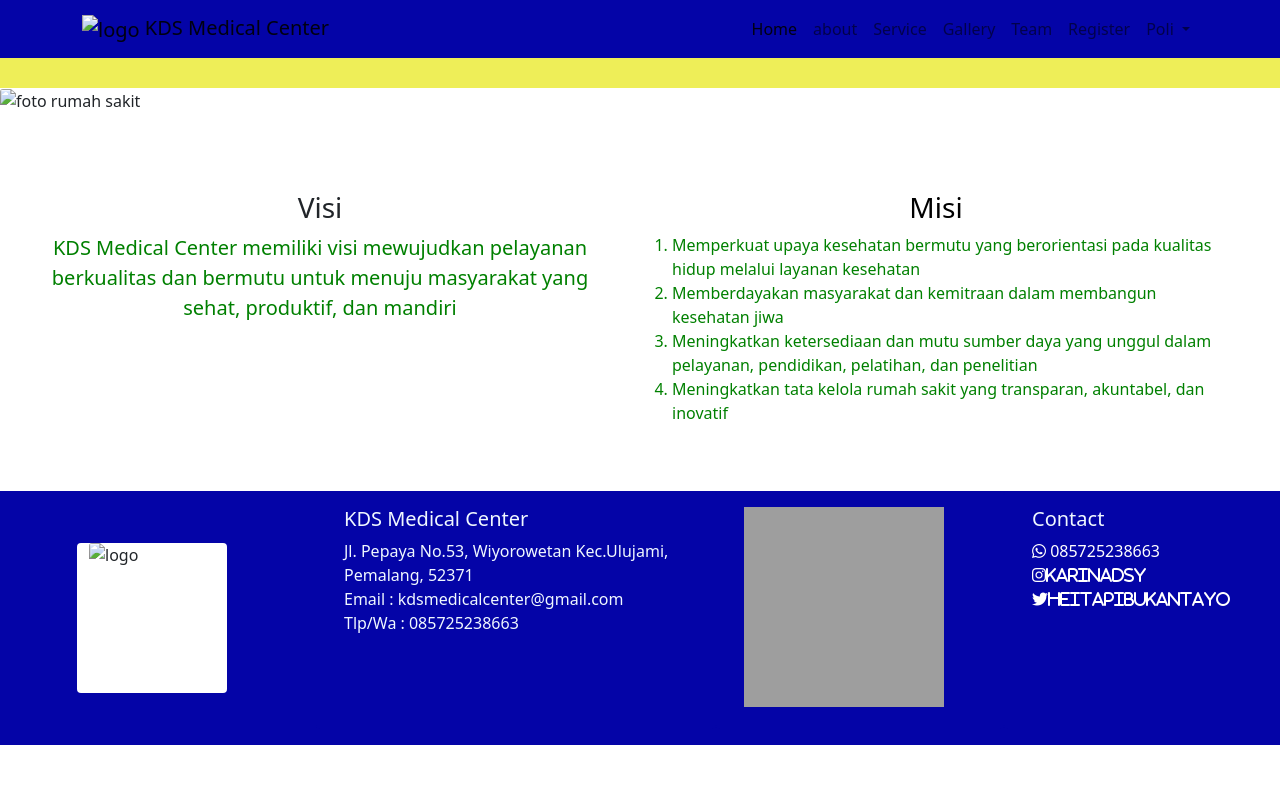
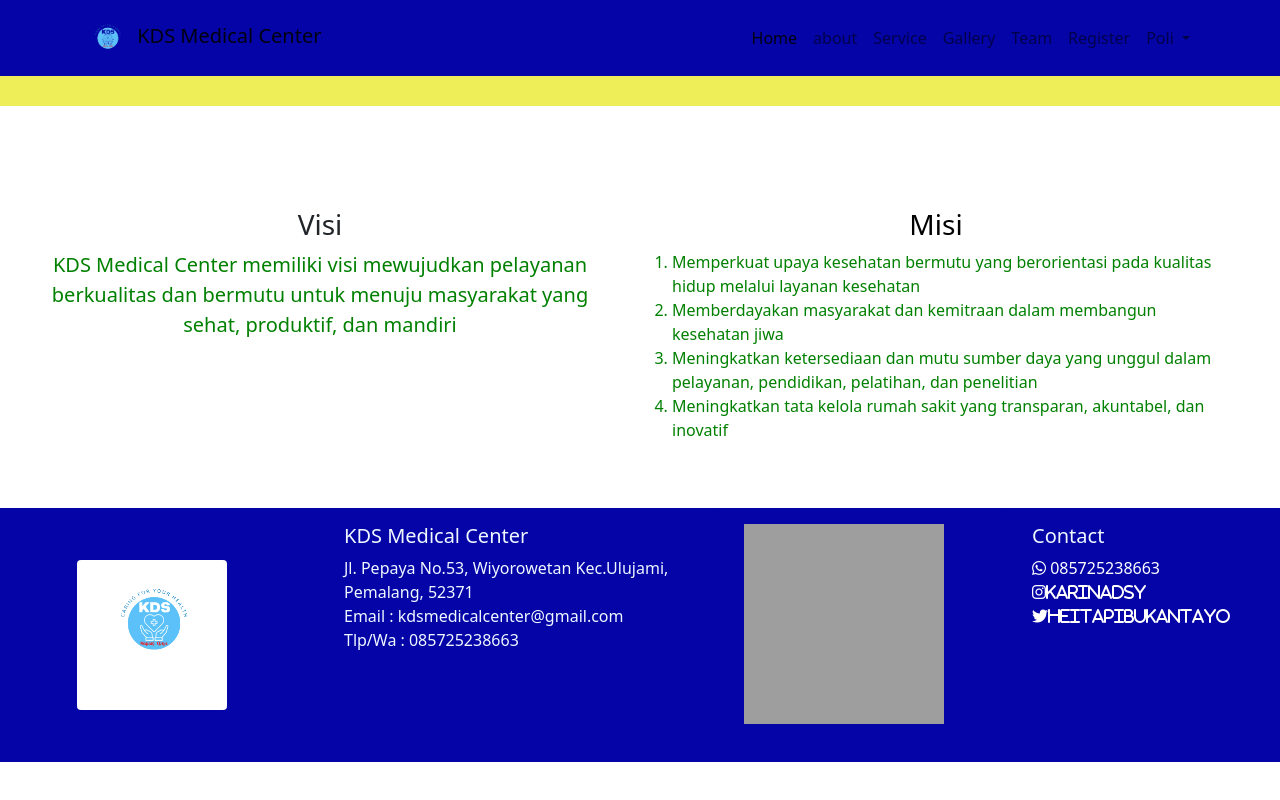
Before and after one commit to karinadsy/karinadsyavira30, a plain HTML site: page about.html in a window 1280 px wide. Drawn offline with Linux system fonts and the light colour scheme; the site is published under a folder, as on GitHub Pages, so addresses that start at the root find nothing; grey boxes are pictures that could not be loaded.

Commit message:
Update about.html

```diff
--- a/about.html
+++ b/about.html
@@ -13,7 +13,7 @@
    <button onclick="topFunction()" id="myBtn" title="Go to top"><i class="fa-solid fa-arrow-up"></i></button>
     <nav class="navbar navbar-expand-lg navbar-light sticky-top" style="background-color:rgb(4, 4, 167);">
         <div class="container">
-          <a class="navbar-brand ms-auto" href="#foto/logo.png"> <img src="/foto/logo.png" width="50px" height="50px" alt="logo"> KDS Medical Center</a>
+          <a class="navbar-brand ms-auto" href="#foto/logo.png"> <img src="foto/logo.png" width="50px" height="50px" alt="logo"> KDS Medical Center</a>
           <button class="navbar-toggler" type="button" data-bs-toggle="collapse" data-bs-target="#navbarNavDropdown" aria-controls="navbarNavDropdown" aria-expanded="false" aria-label="Toggle navigation">
             <span class="navbar-toggler-icon"></span>
           </button>
@@ -58,7 +58,7 @@
     <div class="row " style="padding-top: 15px; padding-left: 15px; padding-bottom: 15px; padding-right: 15px;background-color: rgb(238, 238, 88);">
       </div>
       <div class="col-md-12">
-          <img src="/foto/fotors.jpg" class="card-img-top" width="700px" height="00px" alt="foto rumah sakit">
+          <img src="foto/fotors.jpg" class="card-img-top" width="700px" height="00px" alt="foto rumah sakit">
       </div>
     </div>
   </section>
@@ -86,7 +86,7 @@
       <section style="background-color:rgb(4, 4, 167);">
       <div class="row ">
         <div class="card m-auto border-0 ms-auto" style=" height: 150px; width: 150px ; background-color: white;">
-          <img src="/foto/logo.png" class="card-img-top" alt="logo">
+          <img src="foto/logo.png" class="card-img-top" alt="logo">
       </div>
       <div class="card mb-3 border-0" style="width: 25rem; background-color:rgb(4, 4, 167); color: aliceblue;">
         <div class="card-body">
```
